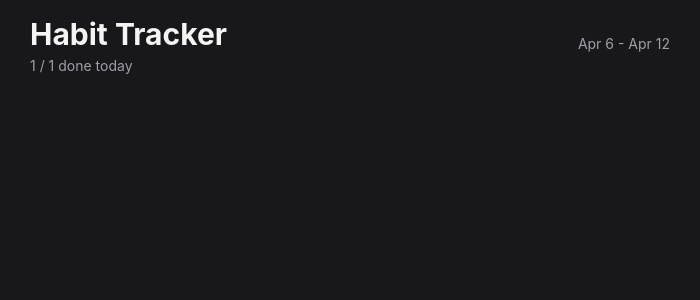
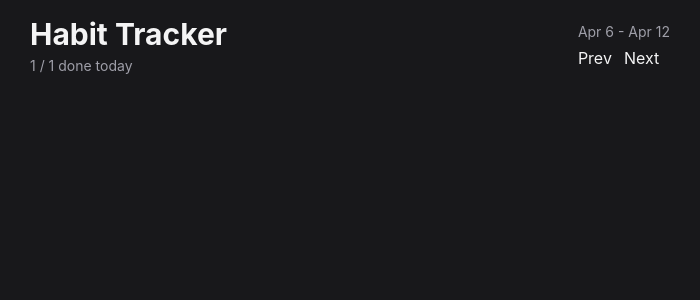
Before and after one commit to TimAaronSharp/web-dev-simplified, a React (Vite) app: page / in a window 1280 px wide. Shown: the top 300 px of the page, without its empty margins (290-990 px from the left). Built offline with nearby package versions, Linux system fonts and the light colour scheme.

Commit message:
REFACTORED: Header.tsx - Added Button components for "Prev" and "Next" buttons. Button.tsx - Destructured { text } from props.text.

```diff
--- a/src/components/Button.tsx
+++ b/src/components/Button.tsx
@@ -4,10 +4,10 @@
 }
 
 
-export function Button(props: ButtonProps) {
+export function Button({ text }: ButtonProps) {
   return (
     <>
-      <button>{props.text}</button>
+      <button>{text}</button>
     </>
   )
 }
--- a/src/components/Header.tsx
+++ b/src/components/Header.tsx
@@ -1,4 +1,4 @@
-
+import { Button } from "./Button.tsx";
 
 export function Header() {
   return (
@@ -10,7 +10,10 @@
         </div>
         <div className="flex flex-col gap-1">
           <span className="text-zinc-400 text-sm">Apr 6 - Apr 12</span>
-          <div className="flex items-center gap-3"></div>
+          <div className="flex items-center gap-3">
+            <Button text="Prev" />
+            <Button text="Next" />
+          </div>
         </div>
       </header>
     </>
```
